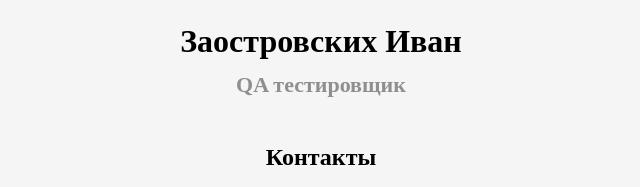
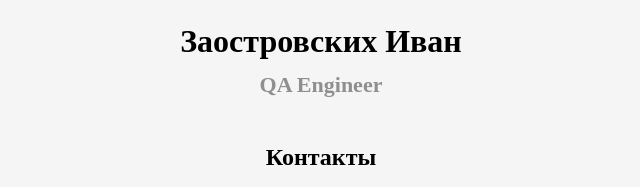
Before and after one commit to zaoivan/QA-cv, a plain HTML site: page index.html in a window 1280 px wide. Shown: the part 248-435 px from the top of the page, 319-959 px from the left. Drawn offline with Linux system fonts and the light colour scheme.

Commit message:
поправил текст желаемой вакансии

```diff
--- a/index.html
+++ b/index.html
@@ -20,7 +20,7 @@
     <header class="header">
       <img src="./avatar.jpg" alt="avatar" class="header__avatar" />
       <h1 class="header__title">Заостровских Иван</h1>
-      <h3 class="header__subtitle">QA тестировщик</h3>
+      <h3 class="header__subtitle">QA Engineer</h3>
     </header>
     <main>
       <section class="links">
```
